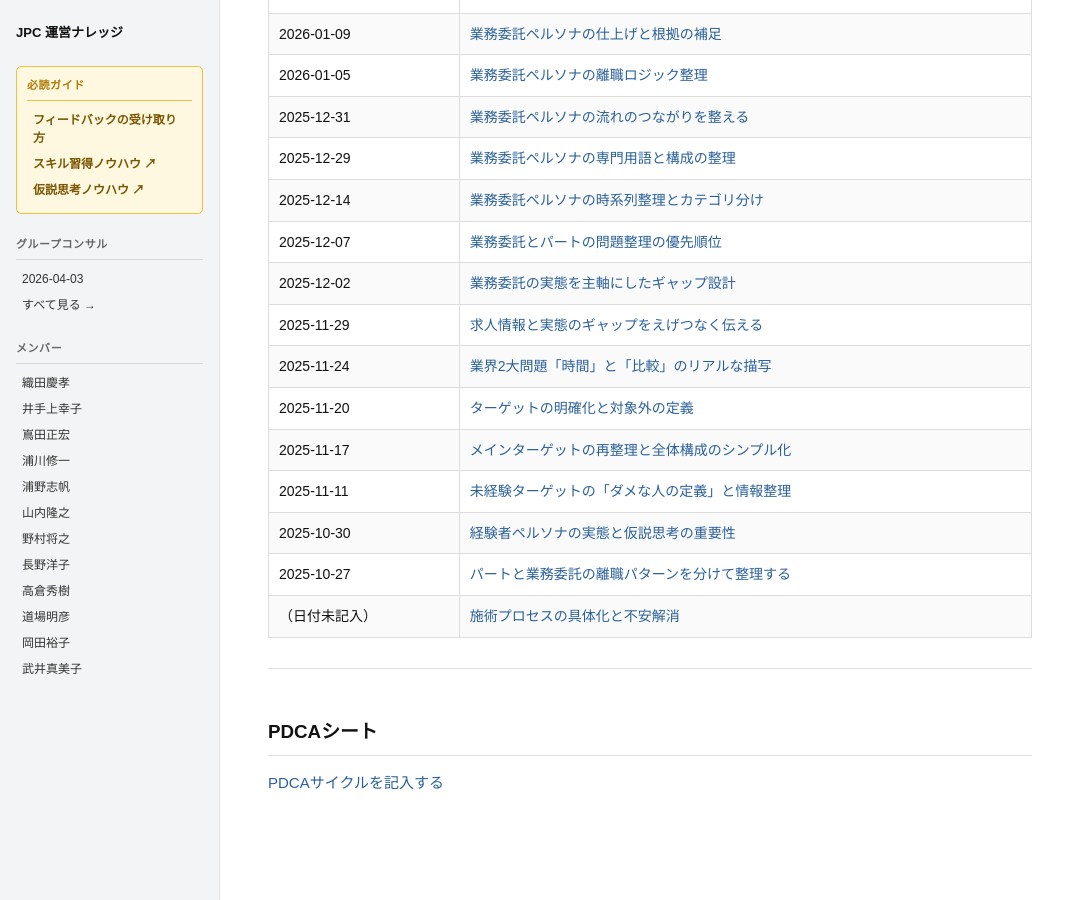
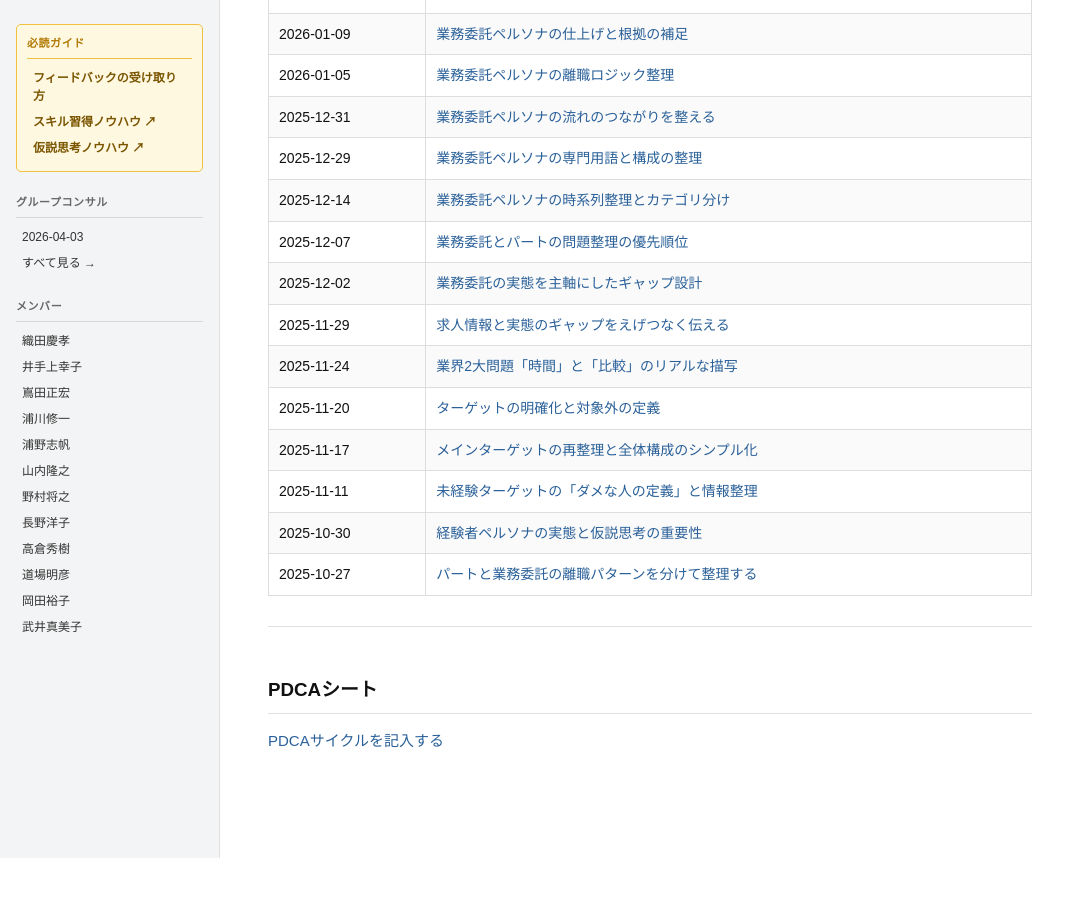
Before and after one commit to staffsolution/staffsolution-jpc, a Jekyll site: the page built from メンバー/井手上幸子/index.md, in a window 1280 px wide and 900 px high, scrolled down 901 px. Shown: the whole window, without its empty margins (0-1079 px from the left). Built offline with Jekyll 4.4.1, drawn with Linux system fonts in a browser that asks for light colours; after the commit the page ends 1759 px from its top, so only the background shows below that.

Commit message:
井手上幸子：index.mdから日付未記入の行を削除
Made-with: Cursor

```diff
--- a/メンバー/井手上幸子/index.md
+++ b/メンバー/井手上幸子/index.md
@@ -39,7 +39,6 @@ layout: default
 | 2025-11-11 | [未経験ターゲットの「ダメな人の定義」と情報整理](20251111_未経験ターゲットのダメな人の定義と情報整理_フィードバック) |
 | 2025-10-30 | [経験者ペルソナの実態と仮説思考の重要性](20251030_経験者ペルソナの実態と仮説思考の重要性_フィードバック) |
 | 2025-10-27 | [パートと業務委託の離職パターンを分けて整理する](20251027_パートと業務委託の離職パターンを分けて整理する_フィードバック) |
-| （日付未記入） | [施術プロセスの具体化と不安解消](施術プロセスの具体化と不安解消_フィードバック) |
 
 ---
 
```
